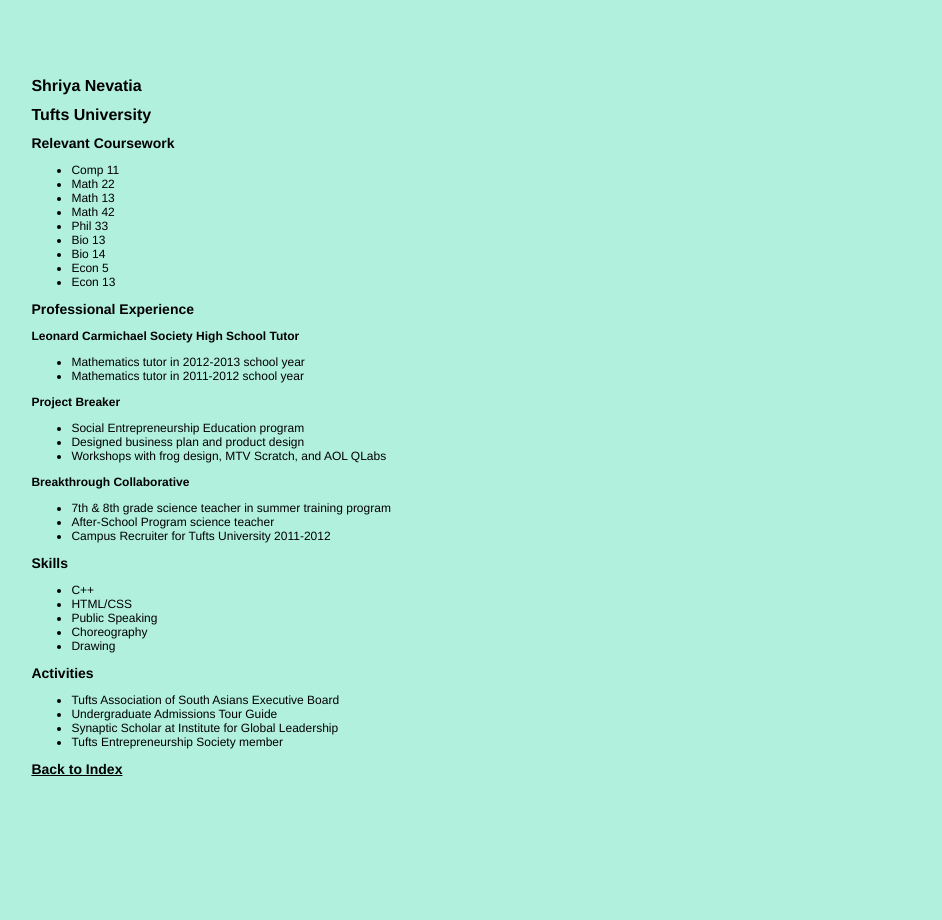
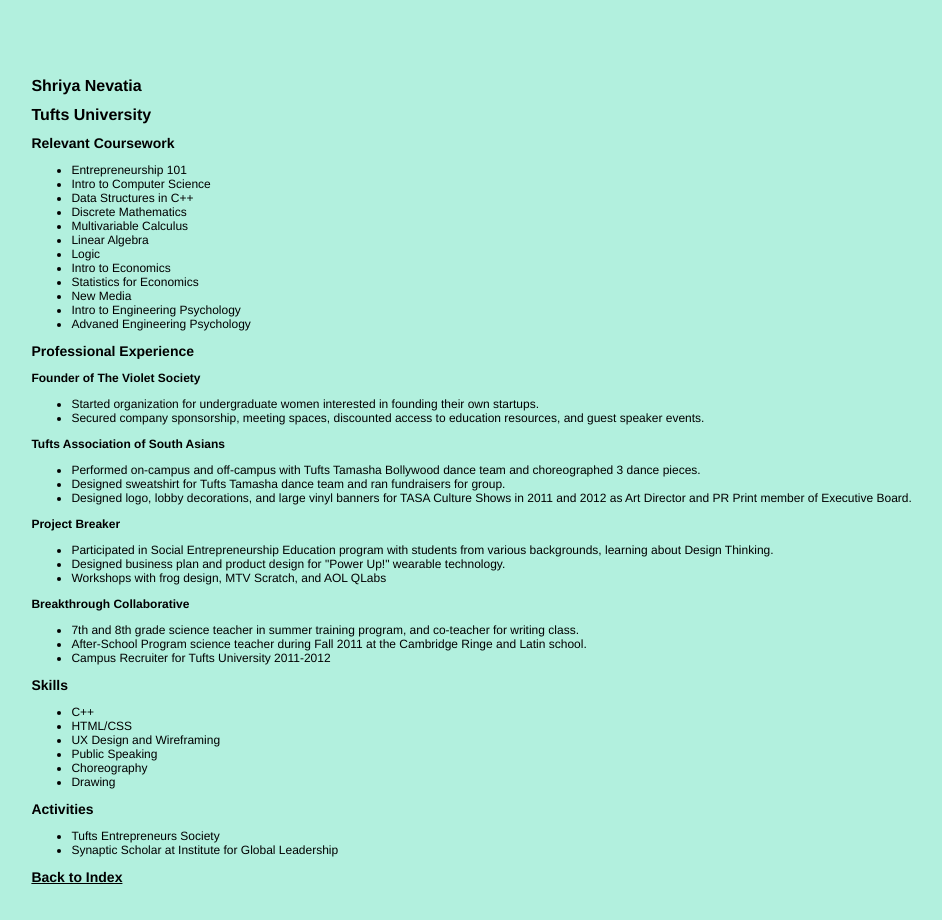
Before and after one commit to shriya/shriya.github.com, a plain HTML site: page resume.html in a window 1280 px wide. Shown: the whole page, without its empty margins (71-1013 px from the left). Before the commit the page ends 854 px from the top, so only its background shows below. Drawn offline with Linux system fonts and the light colour scheme.

Commit message:
Updated information on Bio and Resume for Dec 2013

```diff
--- a/resume.html
+++ b/resume.html
@@ -16,48 +16,56 @@
 	<h1>Tufts University</h1>
 	<h2>Relevant Coursework</h2>
 	<ul>
-		<li>Comp 11</li>
-		<li>Math 22</li>
-		<li>Math 13</li>
-		<li>Math 42</li>
-		<li>Phil 33</li>
-		<li>Bio 13</li>
-		<li>Bio 14</li>
-		<li>Econ 5</li>
-		<li>Econ 13</li>
+		<li>Entrepreneurship 101</li>
+		<li>Intro to Computer Science</li>
+		<li>Data Structures in C++</li>
+		<li>Discrete Mathematics</li>
+		<li>Multivariable Calculus</li>
+		<li>Linear Algebra</li>
+		<li>Logic</li>
+		<li>Intro to Economics</li>
+		<li>Statistics for Economics</li>
+		<li>New Media</li>
+		<li>Intro to Engineering Psychology</li>
+		<li>Advaned Engineering Psychology</li>
 	</ul>
 	<h2>Professional Experience</h2>
-	<h3>Leonard Carmichael Society High School Tutor</h3>
+	<h3>Founder of The Violet Society</h3>
 	<ul>
-		<li>Mathematics tutor in 2012-2013 school year</li>
-		<li>Mathematics tutor in 2011-2012 school year</li>
+		<li>Started organization for undergraduate women interested in founding their own startups.</li>
+		<li>Secured company sponsorship, meeting spaces, discounted access to education resources, and guest speaker events.</li>
+	</ul>
+	<h3>Tufts Association of South Asians</h3>
+	<ul>
+		<li>Performed on-campus and off-campus with Tufts Tamasha Bollywood dance team and choreographed 3 dance pieces.</li>
+		<li>Designed sweatshirt for Tufts Tamasha dance team and ran fundraisers for group.</li>
+		<li>Designed logo, lobby decorations, and large vinyl banners for TASA Culture Shows in 2011 and 2012 as Art Director and PR Print member of Executive Board.</li>
 	</ul>
 	<h3>Project Breaker</h3>
 	<ul>
-		<li>Social Entrepreneurship Education program</li>
-		<li>Designed business plan and product design</li>
+		<li>Participated in Social Entrepreneurship Education program with students from various backgrounds, learning about Design Thinking.</li>
+		<li>Designed business plan and product design for "Power Up!" wearable technology.</li>
 		<li>Workshops with frog design, MTV Scratch, and AOL QLabs</li>
 	</ul>
 	<h3>Breakthrough Collaborative</h3>
 	<ul>
-		<li>7th & 8th grade science teacher in summer training program</li>
-		<li>After-School Program science teacher</li>
+		<li>7th and 8th grade science teacher in summer training program, and co-teacher for writing class.</li>
+		<li>After-School Program science teacher during Fall 2011 at the Cambridge Ringe and Latin school.</li>
 		<li>Campus Recruiter for Tufts University 2011-2012</li>
 	</ul>
 	<h2>Skills</h2>
 	<ul>
 		<li>C++</li>
 		<li>HTML/CSS</li>
+		<li>UX Design and Wireframing</li>
 		<li>Public Speaking</li>
 		<li>Choreography</li>
 		<li>Drawing</li>
 	</ul>
 	<h2>Activities</h2>
 	<ul>
-		<li>Tufts Association of South Asians Executive Board</li>
-		<li>Undergraduate Admissions Tour Guide</li>
+		<li>Tufts Entrepreneurs Society</li>
 		<li>Synaptic Scholar at Institute for Global Leadership</li>
-		<li>Tufts Entrepreneurship Society member</li>
 	</ul>
 	<a href="index.html"><h2>Back to Index</h2></a>
 </body>
```
Also changed, not shown: bio.html (+2 -23 lines).
